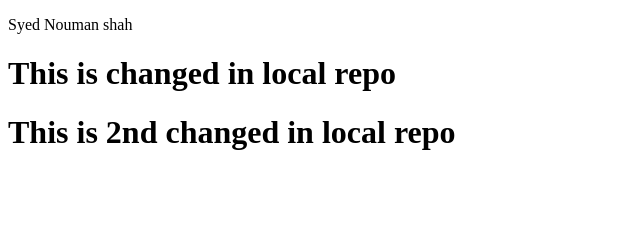
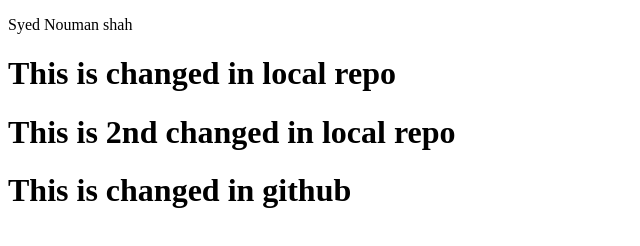
Before and after one commit to NoumanShah042/basicHTML.github.io, a plain HTML site: page index.html in a window 1280 px wide. Shown: the whole page, without its empty margins (0-640 px from the left). Drawn offline with Linux system fonts and the light colour scheme.

Commit message:
changing on web

```diff
--- a/index.html
+++ b/index.html
@@ -12,6 +12,7 @@
     <p>Syed Nouman shah</p>
     <h1>This is changed in local repo</h1>
     <h1>This is 2nd changed in local repo</h1>
+    <h1>This is  changed in github</h1>
 
 
 
```
